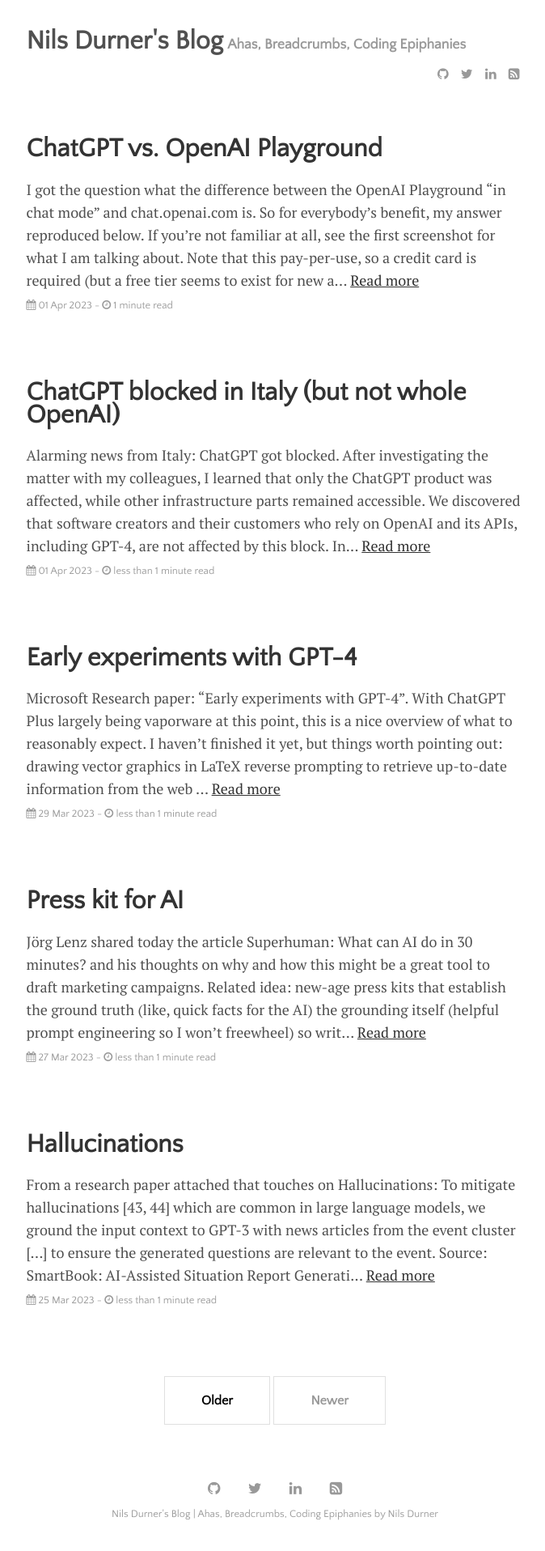
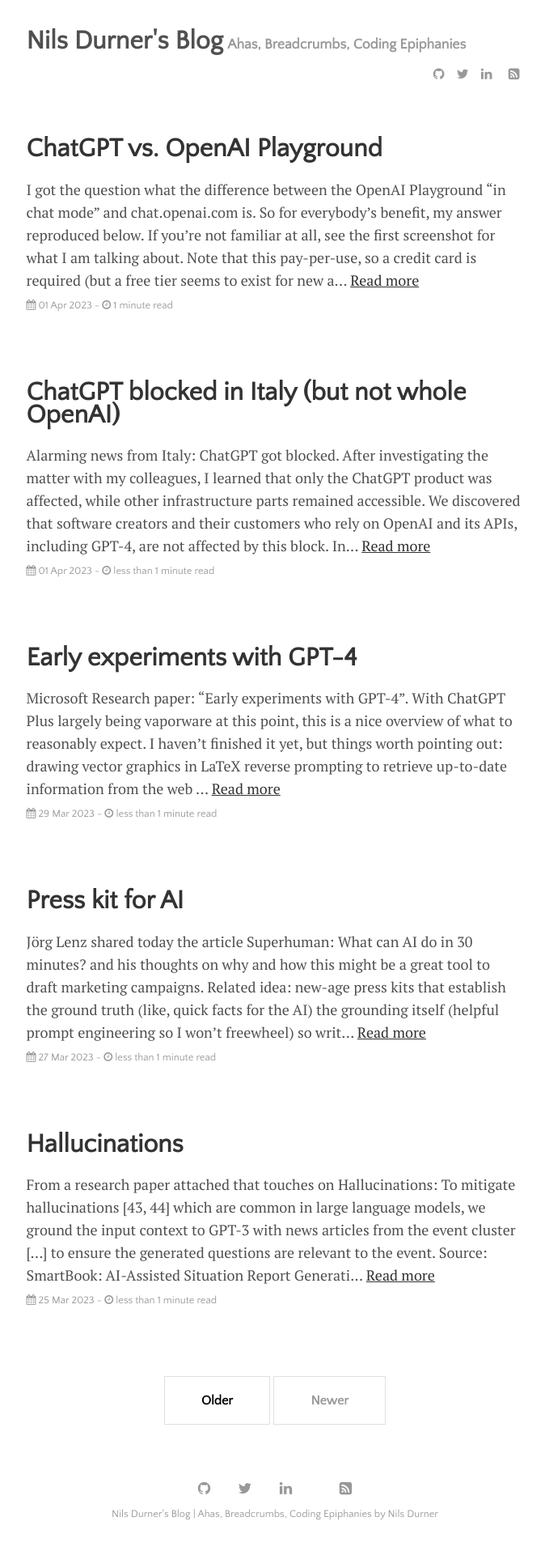
Before and after one commit to ndurner/ndurner.github.io, a Jekyll site: the page built from index.html, in a window 1280 px wide. Shown: the whole page at 81% size, without its empty margins (300-974 px from the left). Built offline with Jekyll 4.4.1, drawn with Linux system fonts in a browser that asks for light colours; the list of posts is cut into pages by our own code.

Commit message:
fix RSS & LinkedIn, add Mastodon

```diff
--- a/_data/settings.yml
+++ b/_data/settings.yml
@@ -15,9 +15,9 @@
 social:
 - {icon: 'github',     link: 'https://www.github.com/ndurner'}
 - {icon: 'twitter',    link: 'https://twitter.com/ndurner'}
-- {icon: 'linkedin',   link: 'http://www.linkedin.com/in/nils.durner/'}
-- {icon: 'rss-square', link: '/feed.xml'}
-# - {icon: 'rss-square', link: '/rss-feed.xml'}
+- {icon: 'linkedin',   link: 'https://www.linkedin.com/in/nilsdurner/'}
+- {icon: 'mastodon',    link: 'https://infosec.exchange/@ndurner'}
+- {icon: 'rss-square', link: '/rss-feed.xml'}
 
 # Customize site text
 pagination:
@@ -26,6 +26,6 @@
 
 sharing_button_prompt: 'Feel free to share!'
 
-related_posts: 'You may also enjoy:'
+related_posts: 'Related:'
 
 post_date_prefix: 'Written on'
```
